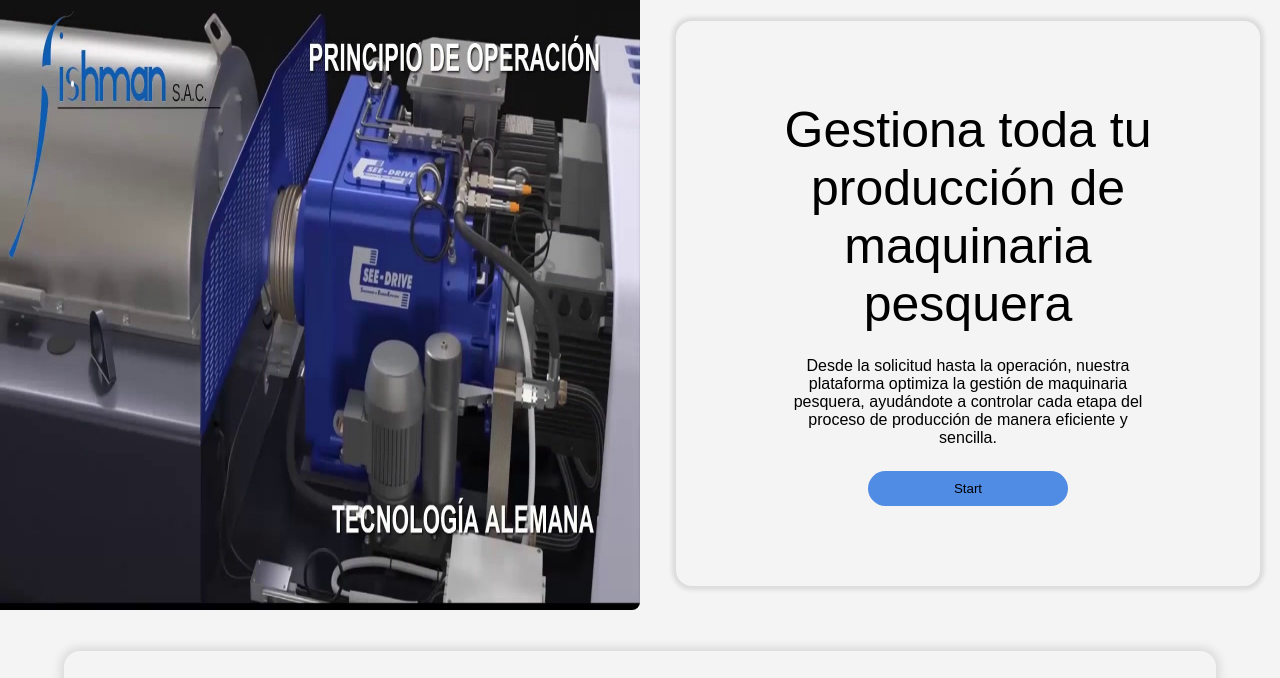
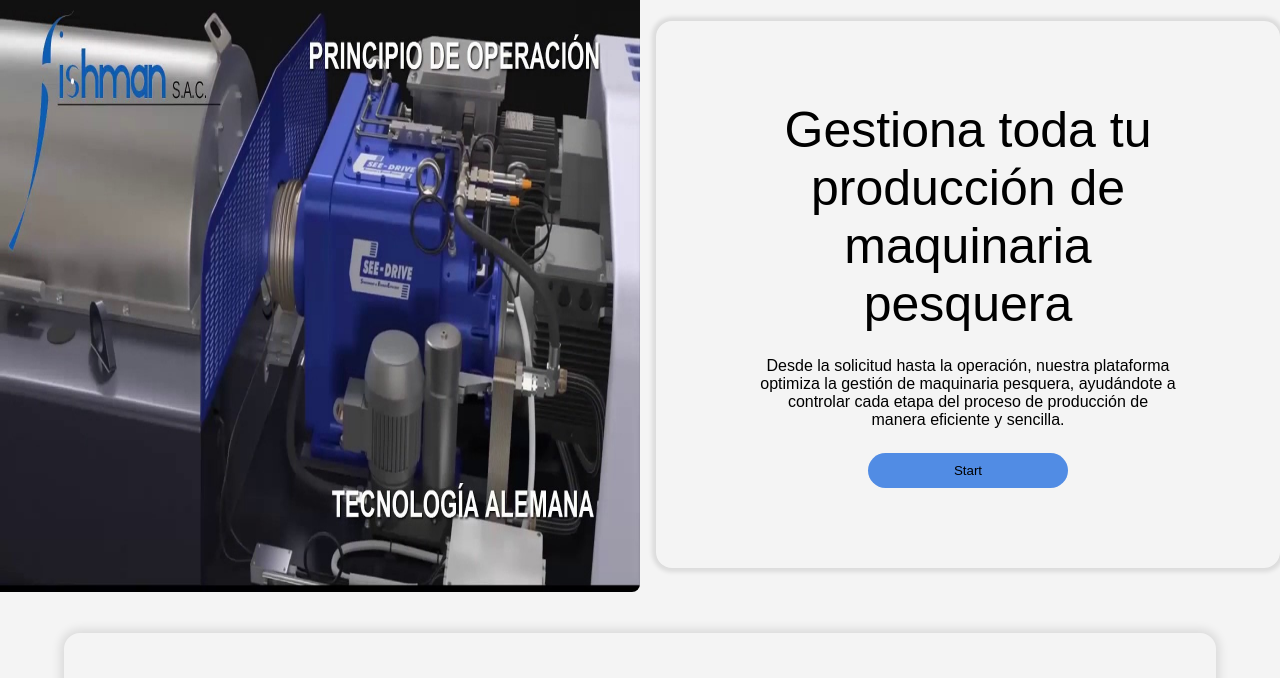
Before and after one commit to Dotvue/AquaEngine-landing-page, a plain HTML site: page index.html in a window 1280 px wide. Shown: the part 113-791 px from the top of the page. Drawn offline with Linux system fonts and the light colour scheme.

Commit message:
style: change hero section width.

```diff
--- a/assets/css/style.css
+++ b/assets/css/style.css
@@ -127,9 +127,10 @@ body {
 
 .hero__paragraph {
   padding: 5rem;
-  margin: 1.5rem 20px;
+  margin: 1.5rem auto;
   border-radius: 1rem;
   box-shadow: 0 0 4px 4px rgba(0, 0, 0, 0.1);
+  width: 90%;
 }
 
 .hero__paragraph > p {
```
